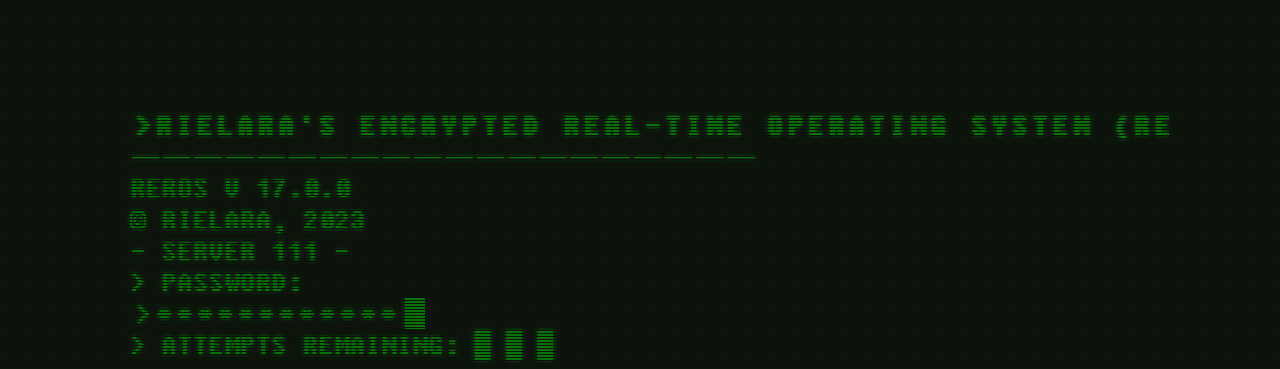
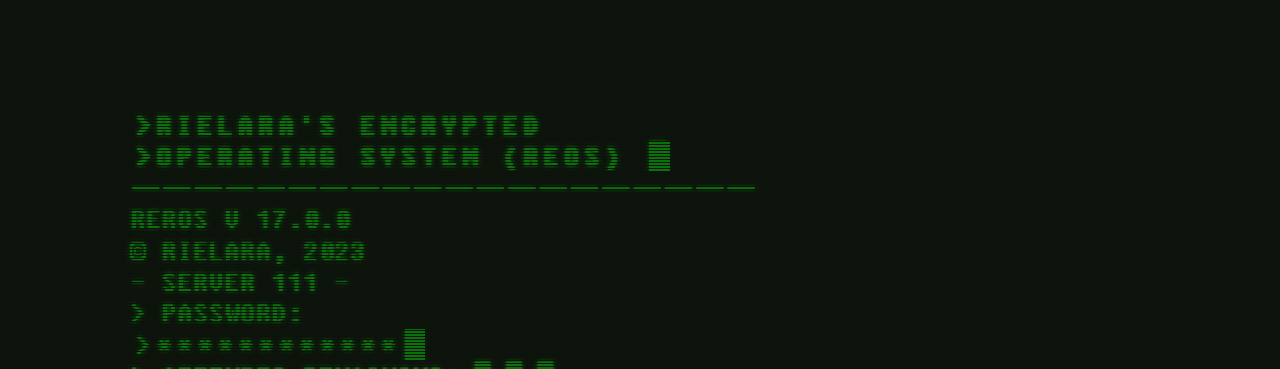
Before and after one commit to rielara/terminal-portfolio, a plain HTML site: page index.html in a window 1280 px wide. Shown: the top 369 px of the page. Drawn offline with Linux system fonts and the light colour scheme.

Commit message:
structure fixed

```diff
--- a/index.html
+++ b/index.html
@@ -16,9 +16,12 @@
 			<div class="col two" className="header">
 
 				<div class="typewriter">
-					<h4>><b>R</b>ielara's <b>E</b>ncrypted <b>R</b>eal-Time <b>O</b>perating <b>S</b>ystem
-						(REROS)
-						<span id="typer"></span><b class="cursor" id="cursor">█</b></h4>
+					<h4>><b>R</b>ielara's <b>E</b>ncrypted
+						<br />
+						><b>O</b>perating <b>S</b>ystem
+						(REOS)
+						<span id="typer"></span><b class="cursor" id="cursor">█</b>
+					</h4>
 				  </div>
 
 
```
Also changed, not shown: about.html (+6 -3 lines), projects.html (+6 -3 lines), restricted.html (+4 -2 lines), techstack.html (+6 -4 lines).
